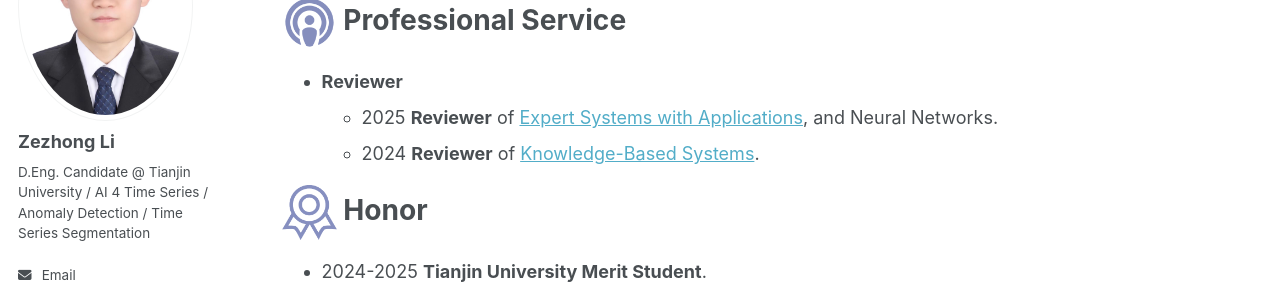
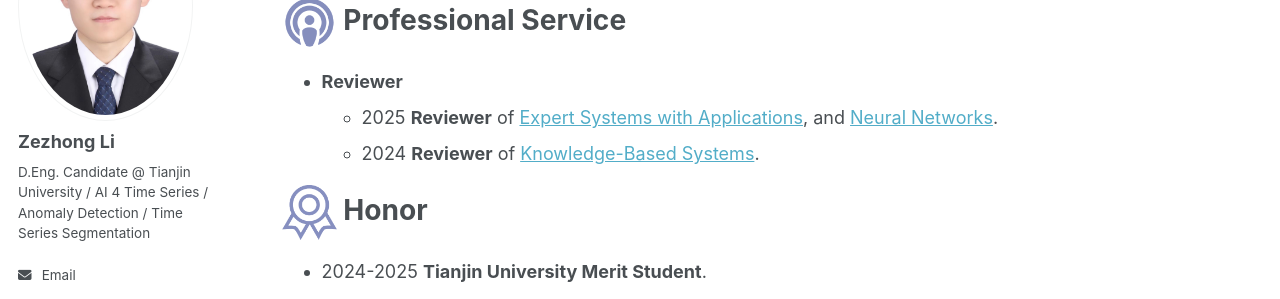
Before and after one commit to lzz19980125/lzz19980125.github.io, a Jekyll site: the page built from _pages/about.md, in a window 1280 px wide and 900 px high, scrolled down 1637 px. Shown: the part 215-514 px from the top of the window. Built offline with Jekyll 4.4.1, drawn with Linux system fonts in a browser that asks for light colours; some web fonts are replaced.

Commit message:
Update about.md

```diff
--- a/_pages/about.md
+++ b/_pages/about.md
@@ -56,7 +56,7 @@ I am a third-year D.Eng. candidate in the Institute of Artificial intelligence a
 # <img src="../images/service.png" width="55" height="50"> Professional Service
 
 - **Reviewer**
-  - 2025 **Reviewer** of <span style="color:rgb(95,181,206)">[Expert Systems with Applications](https://lzz19980125.github.io/files/Certificate_ESWA_Recognised.pdf)</span>, and Neural Networks.
+  - 2025 **Reviewer** of <span style="color:rgb(95,181,206)">[Expert Systems with Applications](https://lzz19980125.github.io/files/Certificate_ESWA_Recognised.pdf)</span>, and <span style="color:rgb(95,181,206)">[Neural Networks](https://lzz19980125.github.io/files/Certificate_NN_Recognised.pdf)</span>.
   - 2024 **Reviewer** of <span style="color:rgb(95,181,206)">[Knowledge-Based Systems](https://lzz19980125.github.io/files/Certificate_KBS_reviewer.pdf)</span>.
 
 # <img src="../images/honor.png" width="55" height="50"> Honor
```
